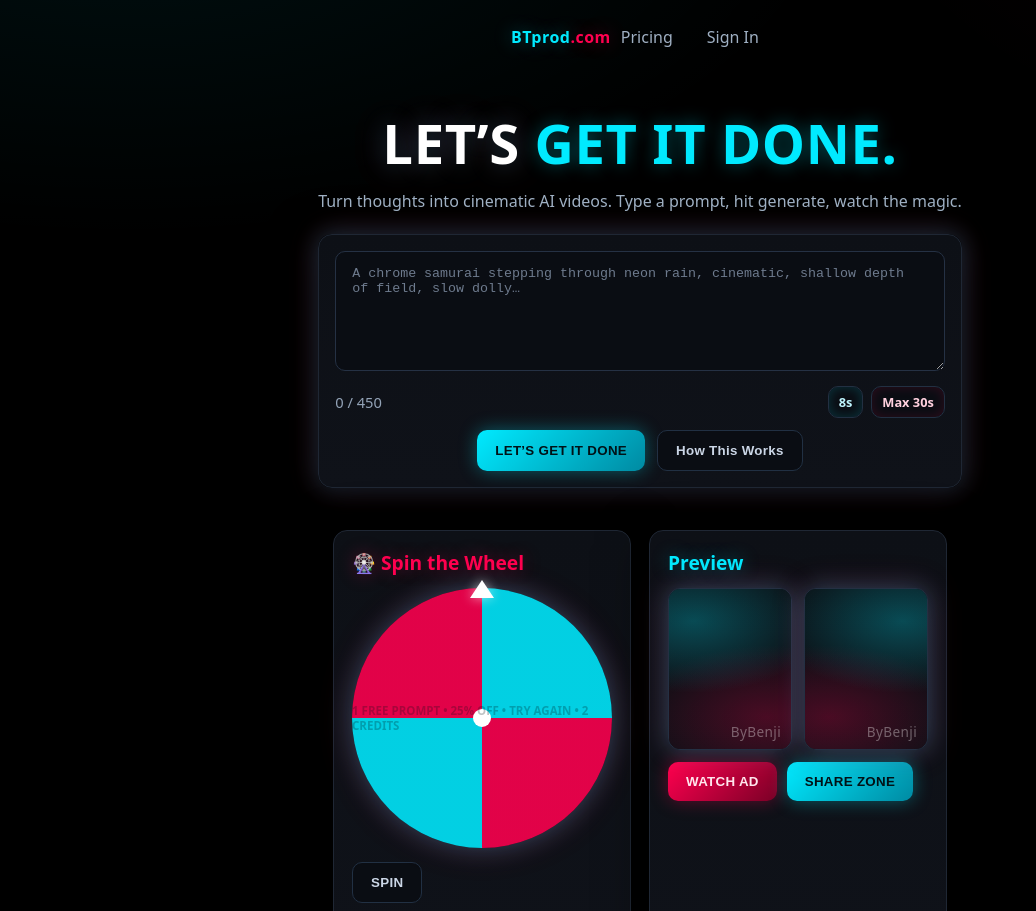
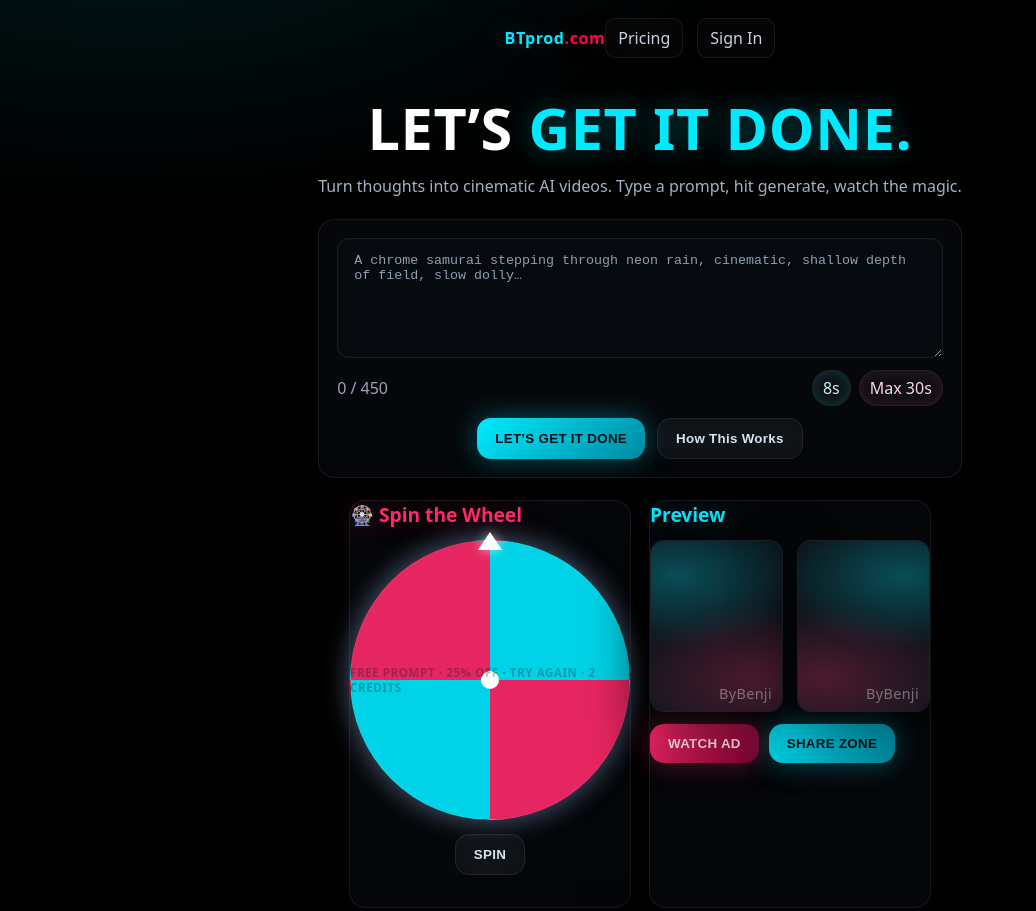
Before and after one commit to Mrbenji888/Byprod-beta, a plain HTML site: page index.html in a window 1280 px wide. Shown: the top 911 px of the page, without its empty margins (0-1036 px from the left). Drawn offline with Linux system fonts and the light colour scheme.

Commit message:
Update index.html

```diff
--- a/index.html
+++ b/index.html
@@ -7,155 +7,212 @@
 <meta name="theme-color" content="#000000" />
 
 <style>
-/* ===== Reset / Base ===== */
+/* =========================
+   BASE / THEME
+   ========================= */
 *,*::before,*::after{box-sizing:border-box}
-html,body{height:100%;margin:0;padding:0;background:#000!important;color:#fff;font-family:ui-sans-serif,system-ui,-apple-system,Segoe UI,Inter,Roboto,Arial,sans-serif;-webkit-font-smoothing:antialiased;-moz-osx-font-smoothing:grayscale}
+html,body{height:100%;margin:0;background:#000;color:#fff;font-family:ui-sans-serif,system-ui,-apple-system,Inter,Segoe UI,Roboto,Arial}
 img,video{display:block;background:#000}
 
-/* ===== Theme Vars ===== */
 :root{
-  --blue:#00eaff; --blue-dim:#00a9c2;
-  --red:#ff004f;  --red-dim:#b10038;
-  --panel:#0d1016; --panel2:#0f1219; --line:#1f2734; --muted:#9fb0c3;
-  --glow-blue:0 0 18px rgba(0,234,255,.35);
-  --glow-red:0 0 18px rgba(255,0,79,.35);
-  --glow-mix:0 0 24px rgba(0,234,255,.25),0 0 32px rgba(255,0,79,.25);
-  --radius:14px; --radius-sm:10px; --shadow:0 10px 50px rgba(0,0,0,.55);
+  --blue:#00eaff; --blue-2:#34d8ff;
+  --red:#ff2a6b;  --red-2:#ff004f;
+  --panel:#0b0f15;
+  --stroke:rgba(255,255,255,.08);
+  --glass:rgba(12,16,24,.45);     /* glass base */
+  --glass-strong:rgba(12,16,24,.68);
+  --glow-blue:0 0 28px rgba(0,234,255,.35);
+  --glow-red: 0 0 28px rgba(255,42,107,.35);
+  --ring:#1b2431;
+  --radius:16px; --radius-sm:12px;
+  --shadow:0 18px 60px rgba(0,0,0,.55);
 }
 
-/* ===== Page BG (subtle neon falloff) ===== */
+/* background glow */
 .page{
   min-height:100%;
   display:flex;flex-direction:column;
   background:
-    radial-gradient(1200px 600px at 10% -10%, rgba(0,234,255,.07), transparent 60%),
-    radial-gradient(1000px 700px at 110% -20%, rgba(255,0,79,.07), transparent 60%),
-    linear-gradient(180deg,#000 0%,#000 100%);
+   radial-gradient(1200px 600px at 10% -10%, rgba(0,234,255,.10), transparent 55%),
+   radial-gradient(900px 600px at 110% -20%, rgba(255,42,107,.10), transparent 55%),
+   linear-gradient(#000,#000);
 }
 
-/* ===== Header ===== */
-.header{max-width:1200px;margin:0 auto;padding:18px 20px;display:flex;align-items:center;justify-content:space-between}
-.brand{font-weight:900;letter-spacing:.5px}
-.logo-blue{color:var(--blue);text-shadow:var(--glow-blue)}
-.logo-red{color:var(--red);text-shadow:var(--glow-red)}
+/* =========================
+   HEADER
+   ========================= */
+.header{max-width:1200px;margin:0 auto;padding:18px 22px;display:flex;align-items:center;justify-content:space-between}
+.brand{font-weight:900;letter-spacing:.6px}
+.brand .b{color:var(--blue);text-shadow:var(--glow-blue)}
+.brand .r{color:var(--red-2);text-shadow:var(--glow-red)}
 .nav{display:flex;gap:14px}
-.nav a{color:var(--muted);text-decoration:none;padding:8px 10px;border-radius:8px}
-.nav a:hover{color:#fff;background:rgba(255,255,255,.05)}
+.nav a{color:#c8d2e3;text-decoration:none;padding:8px 12px;border-radius:10px;background:rgba(255,255,255,.02);border:1px solid var(--stroke);backdrop-filter:blur(8px)}
+.nav a:hover{background:rgba(255,255,255,.05);color:#fff}
 
-/* ===== Hero / Prompt ===== */
-.hero{max-width:1200px;margin:6px auto 0;padding:20px;text-align:center}
-.title{margin:6px 0 8px;font-size:clamp(2.2rem,5vw,3.4rem);font-weight:900;letter-spacing:.6px;text-transform:uppercase;text-shadow:var(--glow-mix)}
+/* =========================
+   GLASS CARD
+   ========================= */
+.card{
+  background:var(--glass);
+  backdrop-filter: blur(18px) saturate(120%);
+  -webkit-backdrop-filter: blur(18px) saturate(120%);
+  border:1px solid var(--stroke);
+  border-radius:var(--radius);
+  box-shadow:var(--shadow);
+}
+
+/* =========================
+   HERO
+   ========================= */
+.hero{max-width:1100px;margin:6px auto 0;padding:0 22px;text-align:center}
+.title{margin:6px 0 6px;font-size:clamp(2.2rem,5vw,3.6rem);font-weight:900;letter-spacing:.6px;text-transform:uppercase}
 .title .accent{color:var(--blue);text-shadow:var(--glow-blue)}
-.subtitle{color:var(--muted);max-width:780px;margin:10px auto 22px}
+.subtitle{max-width:760px;margin:8px auto 22px;color:#a9b6c8}
 
-.prompt-wrap{max-width:840px;margin:0 auto;padding:16px;border:1px solid var(--line);border-radius:var(--radius);
-  background:linear-gradient(180deg,var(--panel),var(--panel2));box-shadow:var(--shadow),var(--glow-mix)}
-.prompt{width:100%;min-height:120px;border:1px solid #253144;border-radius:var(--radius-sm);background:#0a0d13;color:#fff;
-  padding:14px 16px;resize:vertical;outline:none}
-.prompt::placeholder{color:#6e7b8e}
-.prompt-row{display:flex;justify-content:space-between;align-items:center;gap:12px;margin-top:10px}
-.char{color:#93a3b7;font-size:.92rem}
-.chips{display:flex;gap:8px}
-.chip{padding:6px 10px;border-radius:10px;font-size:.8rem;font-weight:700;background:#0a0d13;border:1px solid #223042;color:#c8d4e3}
-.chip.blue{color:#bff6ff;box-shadow:inset 0 0 12px rgba(0,234,255,.18)}
-.chip.red{color:#ffd0de;box-shadow:inset 0 0 12px rgba(255,0,79,.15)}
-.cta-row{display:flex;gap:12px;flex-wrap:wrap;justify-content:center;margin-top:12px}
+.prompt-wrap{max-width:860px;margin:0 auto;padding:18px}
+.prompt-area{display:flex;flex-direction:column;gap:12px}
+.prompt{
+  width:100%;min-height:120px;border-radius:var(--radius-sm);
+  border:1px solid var(--stroke);background:rgba(8,12,18,.6);
+  color:#fff;padding:14px 16px;resize:vertical;outline:none;
+  box-shadow:inset 0 0 0 1px rgba(255,255,255,.02)
+}
+.prompt::placeholder{color:#8ea0b3}
+.meta-row{display:flex;justify-content:space-between;align-items:center;gap:12px}
+.char{color:#97a7bb}
+.pills{display:flex;gap:8px}
+.pill{padding:6px 10px;border-radius:999px;border:1px solid var(--stroke);background:rgba(255,255,255,.04)}
+.pill.blue{color:#c9f6ff;box-shadow:inset 0 0 14px rgba(0,234,255,.18)}
+.pill.red{color:#ffd6e4;box-shadow:inset 0 0 14px rgba(255,42,107,.16)}
+.cta{display:flex;gap:12px;flex-wrap:wrap;justify-content:center}
 
-.btn{appearance:none;border:none;cursor:pointer;padding:12px 18px;border-radius:10px;font-weight:800;letter-spacing:.3px;
-  transition:transform .12s ease,box-shadow .2s ease,background .2s ease,color .2s ease}
-.btn-primary{background:linear-gradient(135deg,var(--blue),#018aa2);color:#001217;box-shadow:var(--glow-blue)}
-.btn-primary:hover{transform:translateY(-1px);box-shadow:0 0 22px rgba(0,234,255,.55)}
-.btn-ghost{background:#0a0d13;color:#cbd6e6;border:1px solid #213043}
-.btn-ghost:hover{background:#0f131a;color:#fff}
+/* Buttons */
+.btn{appearance:none;border:none;cursor:pointer;padding:12px 18px;border-radius:14px;font-weight:800;letter-spacing:.3px}
+.btn-primary{
+  background:linear-gradient(135deg,var(--blue),#0099b6);
+  color:#001116; box-shadow:var(--glow-blue)
+}
+.btn-primary:hover{transform:translateY(-1px);box-shadow:0 0 26px rgba(0,234,255,.55)}
+.btn-ghost{
+  background:rgba(255,255,255,.04);
+  color:#d7e4f2; border:1px solid var(--stroke);
+  backdrop-filter:blur(10px)
+}
+.btn-ghost:hover{background:rgba(255,255,255,.08);color:#fff}
 
-/* ===== Loading overlay ===== */
-.loading{position:fixed;inset:0;display:flex;flex-direction:column;justify-content:center;align-items:center;gap:10px;
-  background:rgba(0,0,0,.86);z-index:9999}
+/* =========================
+   LOADING OVERLAY
+   ========================= */
+.loading{position:fixed;inset:0;display:flex;flex-direction:column;align-items:center;justify-content:center;gap:10px;background:rgba(0,0,0,.86);z-index:9999}
 .hidden{display:none}
-.ring{width:86px;height:86px;border-radius:50%;border:5px solid rgba(255,255,255,.07);
-  border-top-color:var(--blue);border-right-color:var(--red);animation:spin 1s linear infinite;box-shadow:var(--glow-mix);position:relative;margin:10px auto 8px}
-.ring .dot{position:absolute;top:-4px;left:calc(50% - 4px);width:8px;height:8px;background:#fff;border-radius:50%}
-.loader-text{color:#e0f9ff;text-shadow:var(--glow-blue);font-weight:700}
-.loader-pct{color:#ffdbe8;text-shadow:var(--glow-red);font-weight:800}
+.ring{width:90px;height:90px;border-radius:50%;border:5px solid rgba(255,255,255,.06);border-top-color:var(--blue);border-right-color:var(--red-2);animation:spin 1s linear infinite;box-shadow:var(--glow-blue),var(--glow-red);position:relative;margin-bottom:10px}
+.ring .dot{position:absolute;top:-5px;left:calc(50% - 4px);width:8px;height:8px;background:#fff;border-radius:50%}
+.load-text{font-weight:700;color:#e6faff;text-shadow:var(--glow-blue)}
+.load-pct{font-weight:800;color:#ffd8e6;text-shadow:var(--glow-red)}
+@keyframes spin{from{transform:rotate(0)}to{transform:rotate(360deg)}}
 
-/* ===== Deck (wheel + previews) ===== */
-.deck{max-width:1200px;margin:22px auto;padding:0 20px;display:grid;grid-template-columns:1fr;gap:18px}
+/* =========================
+   CONTENT DECK
+   ========================= */
+.deck{max-width:1100px;margin:22px auto;padding:0 22px;display:grid;grid-template-columns:1fr;gap:18px}
 @media(min-width:900px){.deck{grid-template-columns:1fr 1fr}}
 
-.card{background:linear-gradient(180deg,var(--panel),var(--panel2));border:1px solid var(--line);
-  border-radius:var(--radius);box-shadow:var(--shadow);padding:18px}
-.card-title{margin:0 0 12px;font-size:1.2rem}
-
+.card-title{margin:0 0 12px 0;font-size:1.2rem}
 .neon-blue{color:var(--blue);text-shadow:var(--glow-blue)}
 .neon-red{color:var(--red);text-shadow:var(--glow-red)}
 
-.wheel-wrap{position:relative;width:260px;height:260px;margin:8px auto 14px}
-.wheel{width:100%;height:100%;border-radius:50%;
-  background:conic-gradient(rgba(0,234,255,.88) 0 90deg, rgba(255,0,79,.88) 90deg 180deg, rgba(0,234,255,.88) 180deg 270deg, rgba(255,0,79,.88) 270deg 360deg);
-  box-shadow:var(--glow-mix);transition:transform 1.1s cubic-bezier(.17,.67,.32,1.3)}
-.wheel::after{content:"1 FREE PROMPT • 25% OFF • TRY AGAIN • 2 CREDITS";position:absolute;inset:0;display:flex;align-items:center;justify-content:center;
-  color:#001016;font-weight:800;font-size:.72rem;opacity:.25}
+/* Glass wheel */
+.wheel-wrap{position:relative;width:280px;height:280px;margin:10px auto 14px}
+.wheel{
+  width:100%;height:100%;border-radius:50%;
+  background:conic-gradient(
+    rgba(0,234,255,.9) 0 90deg,
+    rgba(255,42,107,.9) 90deg 180deg,
+    rgba(0,234,255,.9) 180deg 270deg,
+    rgba(255,42,107,.9) 270deg 360deg
+  );
+  box-shadow:var(--glow-blue),var(--glow-red);
+  transition:transform 1.15s cubic-bezier(.17,.67,.32,1.3);
+  border:1px solid var(--stroke)
+}
+.wheel::after{
+  content:"FREE PROMPT · 25% OFF · TRY AGAIN · 2 CREDITS";
+  position:absolute;inset:0;display:flex;align-items:center;justify-content:center;
+  color:#03161b;font-weight:900;letter-spacing:.6px;font-size:.72rem;opacity:.28
+}
 .wheel-center{position:absolute;inset:0;margin:auto;width:18px;height:18px;border-radius:50%;background:#fff}
-.wheel-pointer{position:absolute;top:-8px;left:50%;transform:translateX(-50%);width:0;height:0;border-left:12px solid transparent;border-right:12px solid transparent;border-bottom:18px solid #fff;filter:drop-shadow(0 0 6px rgba(255,255,255,.6))}
-.result{min-height:22px;margin-top:8px;color:#cfefff;text-shadow:var(--glow-blue);font-weight:700}
+.pointer{position:absolute;top:-8px;left:50%;transform:translateX(-50%);width:0;height:0;border-left:12px solid transparent;border-right:12px solid transparent;border-bottom:18px solid #fff;filter:drop-shadow(0 0 6px rgba(255,255,255,.6))}
+.spin-actions{display:flex;gap:10px;justify-content:center}
+.result{min-height:22px;text-align:center;margin-top:10px;color:#cfefff;text-shadow:var(--glow-blue);font-weight:700}
 
-.preview-grid{display:grid;grid-template-columns:1fr 1fr;gap:12px}
-.preview{position:relative;border-radius:12px;overflow:hidden;border:1px solid #243043;background:#0a0d13;box-shadow:inset 0 0 0 1px rgba(255,255,255,.02),var(--glow-mix);min-height:160px}
-.preview-img{width:100%;height:160px;background:
+/* Previews */
+.preview-grid{display:grid;grid-template-columns:1fr 1fr;gap:14px}
+.preview{
+  position:relative;border-radius:14px;overflow:hidden;
+  background:var(--glass-strong);
+  border:1px solid var(--stroke);
+  backdrop-filter: blur(16px) saturate(120%);
+  -webkit-backdrop-filter: blur(16px) saturate(120%);
+  min-height:170px;box-shadow:var(--shadow)
+}
+.preview-img{width:100%;height:170px;background:
   radial-gradient(220px 120px at 20% 20%, rgba(0,234,255,.28), transparent 60%),
-  radial-gradient(220px 120px at 80% 80%, rgba(255,0,79,.25), transparent 60%),
-  linear-gradient(180deg, #0b0d12, #0e1016)}
+  radial-gradient(220px 120px at 80% 80%, rgba(255,42,107,.25), transparent 60%),
+  linear-gradient(180deg,#0b0f15,#12161d)}
 .preview-img.alt{background:
   radial-gradient(220px 120px at 80% 20%, rgba(0,234,255,.28), transparent 60%),
-  radial-gradient(220px 120px at 20% 80%, rgba(255,0,79,.25), transparent 60%),
-  linear-gradient(180deg, #0b0d12, #0e1016)}
-.wm{position:absolute;right:10px;bottom:8px;color:#fff;opacity:.35;font-size:.85rem;letter-spacing:.35px}
+  radial-gradient(220px 120px at 20% 80%, rgba(255,42,107,.25), transparent 60%),
+  linear-gradient(180deg,#0b0f15,#12161d)}
+.wm{position:absolute;right:10px;bottom:8px;opacity:.38;font-size:.9rem;letter-spacing:.35px}
+.row{display:flex;gap:10px;flex-wrap:wrap;margin-top:12px}
+.btn-danger{
+  background:linear-gradient(135deg,var(--red),#7a0030);
+  color:#ffe7ee;border:none;box-shadow:var(--glow-red)
+}
+.btn-danger:hover{transform:translateY(-1px);box-shadow:0 0 26px rgba(255,42,107,.55)}
+.btn-primary{background:linear-gradient(135deg,var(--blue),#008aa2);color:#001217;border:none;box-shadow:var(--glow-blue)}
 
-.btn-row{display:flex;gap:10px;flex-wrap:wrap;margin-top:12px}
-.btn-danger{background:linear-gradient(135deg,var(--red),#7a0026);color:#ffe7ee;box-shadow:var(--glow-red)}
-.btn-danger:hover{transform:translateY(-1px);box-shadow:0 0 20px rgba(255,0,79,.55)}
-.btn-primary{background:linear-gradient(135deg,var(--blue),#008aa2);color:#001217;box-shadow:var(--glow-blue)}
+/* Credits */
+.credits .muted{color:#a9b6c8}
 
-.credits .muted{color:var(--muted);margin:6px 0 2px}
-
-/* ===== Footer ===== */
-.footer{max-width:1200px;margin:26px auto 40px;padding:0 20px;text-align:center}
-.fine{color:#92a0b1;font-size:.92rem}
-.fine .u{text-decoration:underline;text-underline-offset:3px}
-
-/* Animations */
-@keyframes spin{from{transform:rotate(0)}to{transform:rotate(360deg)}}
+/* Footer */
+.footer{max-width:1100px;margin:26px auto 40px;padding:0 22px;text-align:center}
+.fine{color:#94a3b5;font-size:.95rem}
+.u{text-decoration:underline;text-underline-offset:3px}
 </style>
 </head>
-
 <body>
 <div class="page">
 
+  <!-- Header -->
   <header class="header">
-    <div class="brand"><span class="logo-blue">BTprod</span><span class="logo-red">.com</span></div>
+    <div class="brand"><span class="b">BTprod</span><span class="r">.com</span></div>
     <nav class="nav">
       <a href="#">Pricing</a>
       <a href="#">Sign In</a>
     </nav>
   </header>
 
+  <!-- Hero -->
   <section class="hero">
-    <h1 class="title">Let’s <span class="accent">Get It Done.</span></h1>
+    <h1 class="title">LET’S <span class="accent">GET IT DONE.</span></h1>
     <p class="subtitle">Turn thoughts into cinematic AI videos. Type a prompt, hit generate, watch the magic.</p>
 
-    <div class="prompt-wrap">
+    <div class="prompt-wrap card">
+      <div class="prompt-area">
         <textarea id="promptInput" class="prompt" maxlength="450"
           placeholder="A chrome samurai stepping through neon rain, cinematic, shallow depth of field, slow dolly…"></textarea>
-      <div class="prompt-row">
+        <div class="meta-row">
           <div id="charCount" class="char">0 / 450</div>
-        <div class="chips">
-          <span class="chip blue">8s</span>
-          <span class="chip red">Max 30s</span>
+          <div class="pills">
+            <span class="pill blue">8s</span>
+            <span class="pill red">Max 30s</span>
           </div>
         </div>
-      <div class="cta-row">
+        <div class="cta">
           <button class="btn btn-primary" onclick="generateVideo()">LET’S GET IT DONE</button>
           <button class="btn btn-ghost">How This Works</button>
+        </div>
       </div>
     </div>
   </section>
@@ -163,18 +220,21 @@ img,video{display:block;background:#000}
   <!-- Loading overlay -->
   <div id="loadingScreen" class="loading hidden" aria-hidden="true">
     <div class="ring"><div class="dot"></div></div>
-    <div class="loader-text">BenjiBot is creating your video…</div>
-    <div id="loaderPct" class="loader-pct">0%</div>
+    <div class="load-text">BenjiBot is creating your video…</div>
+    <div id="loaderPct" class="load-pct">0%</div>
   </div>
 
+  <!-- Wheel + Previews -->
   <section class="deck">
     <div class="card">
       <h2 class="card-title neon-red">🎡 Spin the Wheel</h2>
       <div class="wheel-wrap">
         <div id="wheel" class="wheel"><div class="wheel-center"></div></div>
-        <div class="wheel-pointer"></div>
+        <div class="pointer"></div>
       </div>
+      <div class="spin-actions">
         <button class="btn btn-ghost" onclick="spinWheel()">SPIN</button>
+      </div>
       <div id="wheelResult" class="result"></div>
     </div>
 
@@ -190,22 +250,24 @@ img,video{display:block;background:#000}
           <div class="wm">ByBenji</div>
         </div>
       </div>
-      <div class="btn-row">
+      <div class="row">
         <button class="btn btn-danger">WATCH AD</button>
         <button class="btn btn-primary">SHARE ZONE</button>
       </div>
     </div>
   </section>
 
-  <section class="card credits" style="max-width:1200px;margin:0 auto;padding:18px 20px;">
+  <!-- Credits -->
+  <section class="card credits" style="max-width:1100px;margin:0 auto;padding:18px 22px;">
     <h2 class="card-title">💎 Credits & Plans</h2>
     <p class="muted">5 credits = $10 → 2 videos · Max Mode (30s) = $25 · 1 free Max monthly with subscription</p>
-    <div class="btn-row">
+    <div class="row">
       <button class="btn btn-primary">Buy Credits</button>
       <button class="btn btn-ghost">Compare Plans</button>
     </div>
   </section>
 
+  <!-- Footer -->
   <footer class="footer">
     <div class="fine">© 2025 BTprod. All rights reserved · No refunds · Support: <span class="u">helpmebenji@aol.com</span></div>
   </footer>
@@ -213,34 +275,35 @@ img,video{display:block;background:#000}
 </div>
 
 <script>
-/* ===== JS: counter, loading, wheel ===== */
-const input = document.getElementById('promptInput');
-const count = document.getElementById('charCount');
-
-if (input && count){
-  const MAX = 450;
-  const upd = () => { if(input.value.length>MAX) input.value=input.value.slice(0,MAX); count.textContent = input.value.length + " / " + MAX; };
-  input.addEventListener('input', upd); upd();
+/* character counter */
+const promptEl = document.getElementById('promptInput');
+const charEl   = document.getElementById('charCount');
+if (promptEl && charEl){
+  const MAX = 450; // change to 1000 for Max Mode
+  const update = () => { if(promptEl.value.length>MAX) promptEl.value = promptEl.value.slice(0,MAX); charEl.textContent = `${promptEl.value.length} / ${MAX}`; }
+  promptEl.addEventListener('input', update); update();
 }
 
+/* loading overlay */
 function generateVideo(){
   const overlay = document.getElementById('loadingScreen');
   const pct = document.getElementById('loaderPct');
   overlay.classList.remove('hidden'); overlay.setAttribute('aria-hidden','false');
-  let progress=0;
-  const t = setInterval(()=> {
-    progress = Math.min(100, progress + Math.floor(Math.random()*7)+2);
-    pct.textContent = progress + "%";
-    if(progress>=100){ clearInterval(t); setTimeout(()=>{ overlay.classList.add('hidden'); overlay.setAttribute('aria-hidden','true'); alert("Video ready! Fading into ‘ByBenji’."); }, 350); }
+  let p = 0;
+  const t = setInterval(()=>{
+    p = Math.min(100, p + Math.floor(Math.random()*7) + 2);
+    pct.textContent = p + '%';
+    if(p>=100){ clearInterval(t); setTimeout(()=>{ overlay.classList.add('hidden'); overlay.setAttribute('aria-hidden','true'); alert("Video ready! ByBenji watermark added."); }, 380); }
   }, 120);
 }
 
+/* spin wheel (25% win) */
 function spinWheel(){
   const wheel = document.getElementById('wheel');
-  const result = document.getElementById('wheelResult');
-  const baseTurns = Math.floor(Math.random()*3)+3;
-  const extra = Math.floor(Math.random()*360);
-  wheel.style.transform = `rotate(${baseTurns*360 + extra}deg)`;
+  const result= document.getElementById('wheelResult');
+  const turns = Math.floor(Math.random()*3)+3;
+  const angle = turns*360 + Math.floor(Math.random()*360);
+  wheel.style.transform = `rotate(${angle}deg)`;
   const win = Math.random()<0.25;
   setTimeout(()=>{ result.textContent = win ? "🎉 You won a Free Prompt Video!" : "🙁 Try Again Later."; }, 1150);
 }
```
Lines whose indentation alone changed are shown as unchanged.
